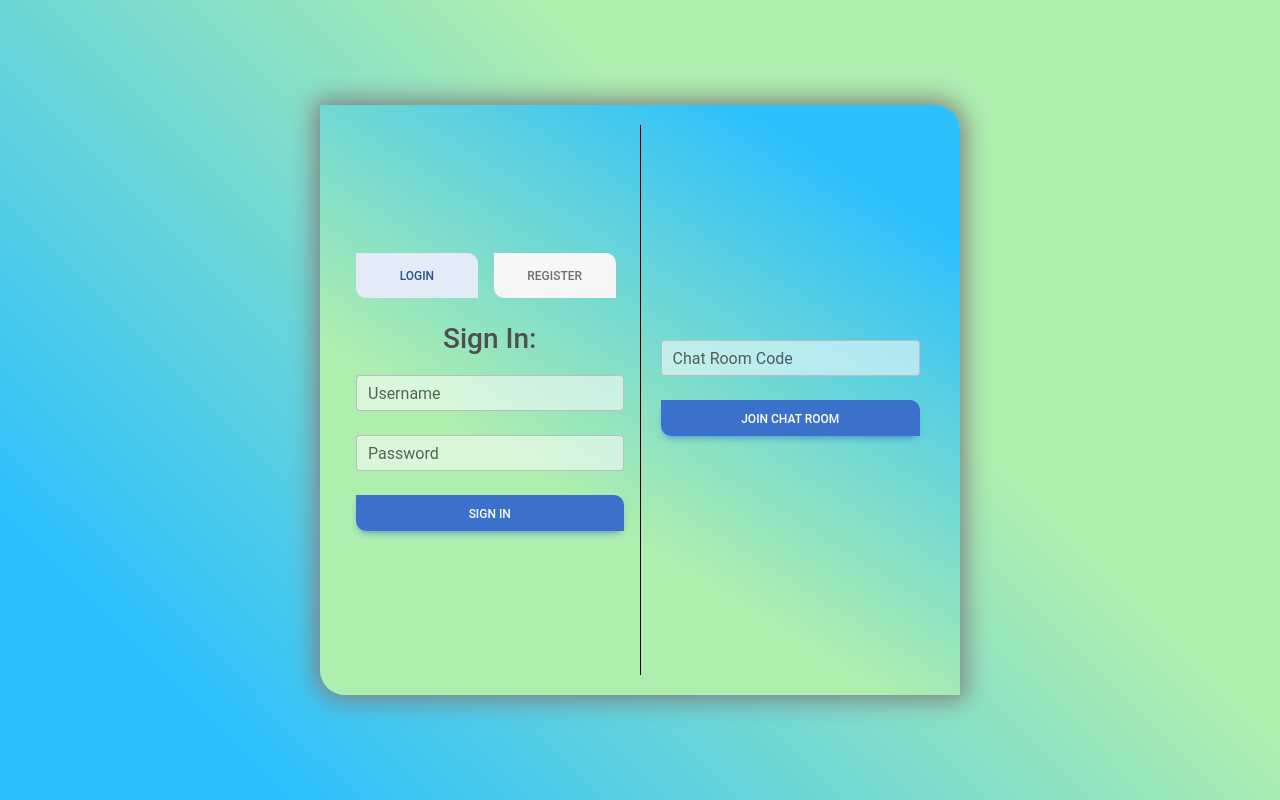
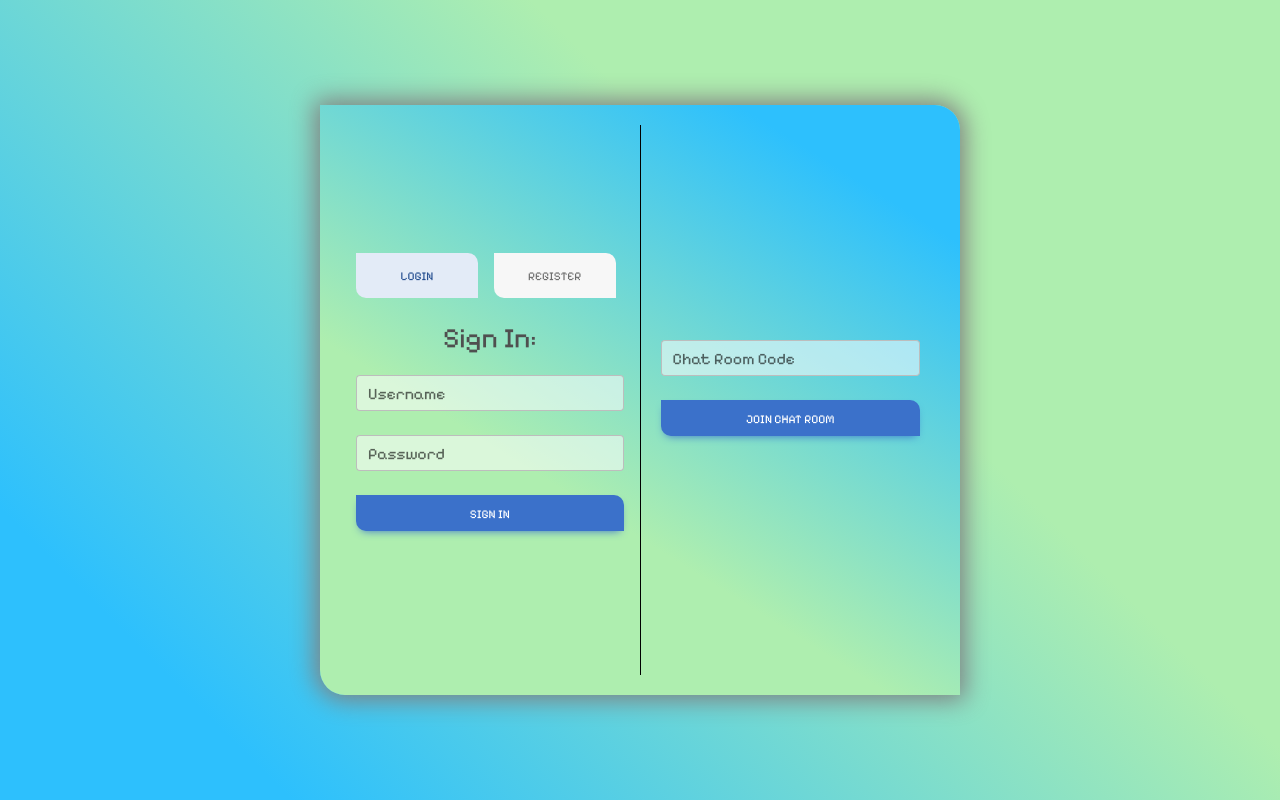
Before and after one commit to nagaokakid/brainstorm, a React (Vite) app in the folder UI/: page / in a window 1280 px wide. Built offline with nearby package versions, Linux system fonts and the light colour scheme; the HTML template or start-up script is replaced by a standard one.

Commit message:
Added the global font for testing

```diff
--- a/UI/src/index.css
+++ b/UI/src/index.css
@@ -1,5 +1,8 @@
+@import url('https://fonts.googleapis.com/css2?family=Pixelify+Sans&display=swap');
 *
 {
   margin: 0%;
   padding: 0%;
+
+  font-family: 'Pixelify Sans', sans-serif;
 }
```
